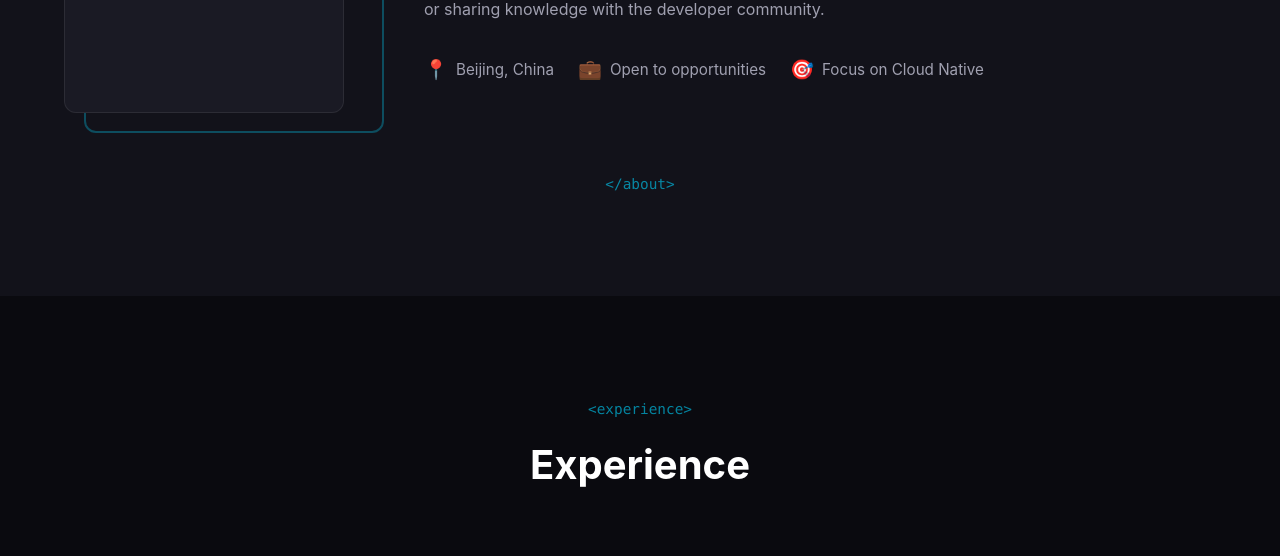
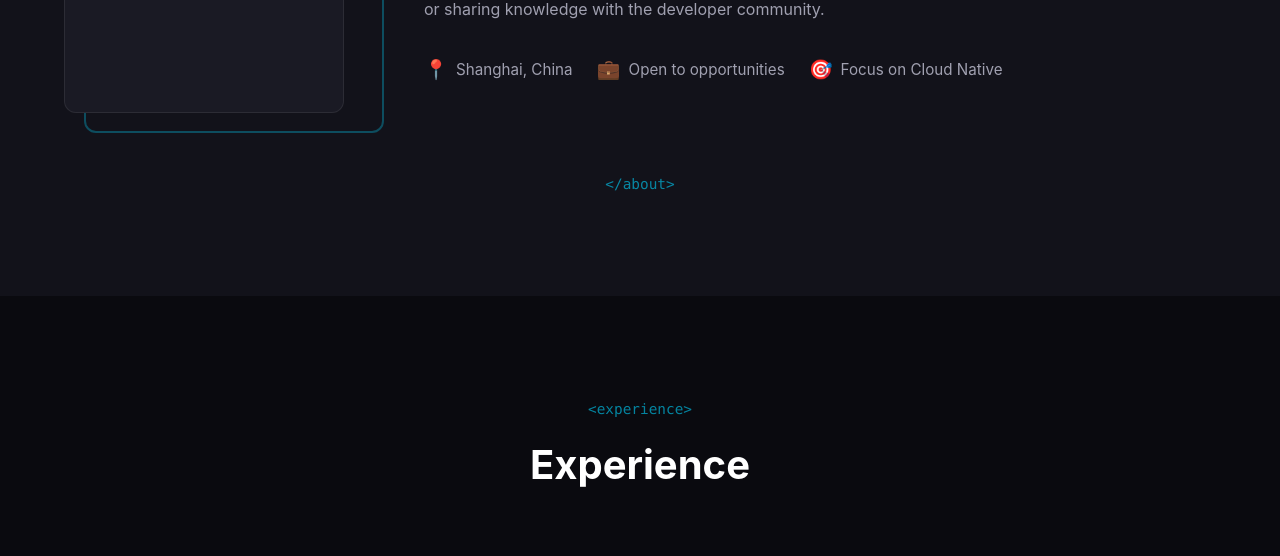
Before and after one commit to Iloveshe/zhanglong-portfolio, a plain HTML site: page index.html in a window 1280 px wide. Shown: the part 1268-1824 px from the top of the page. Drawn offline with Linux system fonts and the light colour scheme.

Commit message:
fix: update location from Beijing to Shanghai
Co-authored-by: Cursor <cursoragent@cursor.com>

```diff
--- a/index.html
+++ b/index.html
@@ -148,7 +148,7 @@
                     <div class="about-info">
                         <div class="info-item">
                             <span class="info-icon">📍</span>
-                            <span>Beijing, China</span>
+                            <span>Shanghai, China</span>
                         </div>
                         <div class="info-item">
                             <span class="info-icon">💼</span>
```
